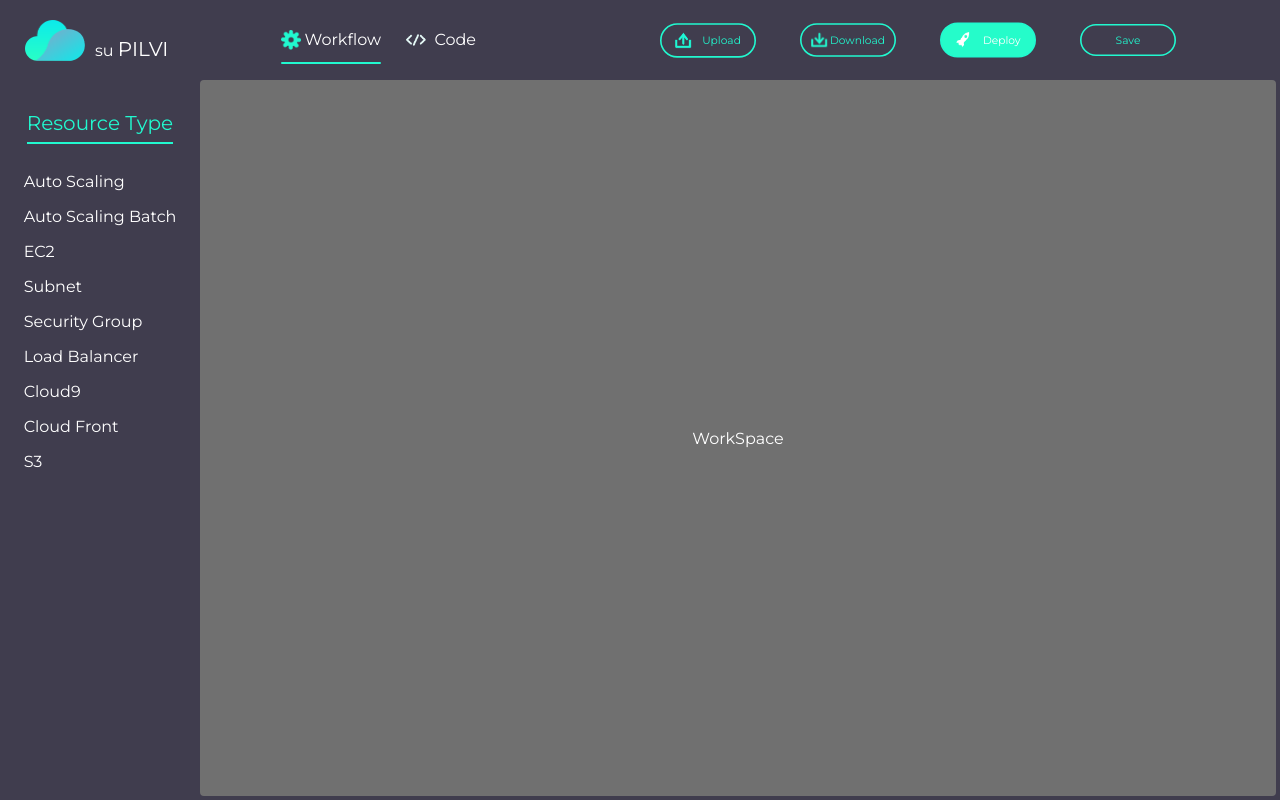
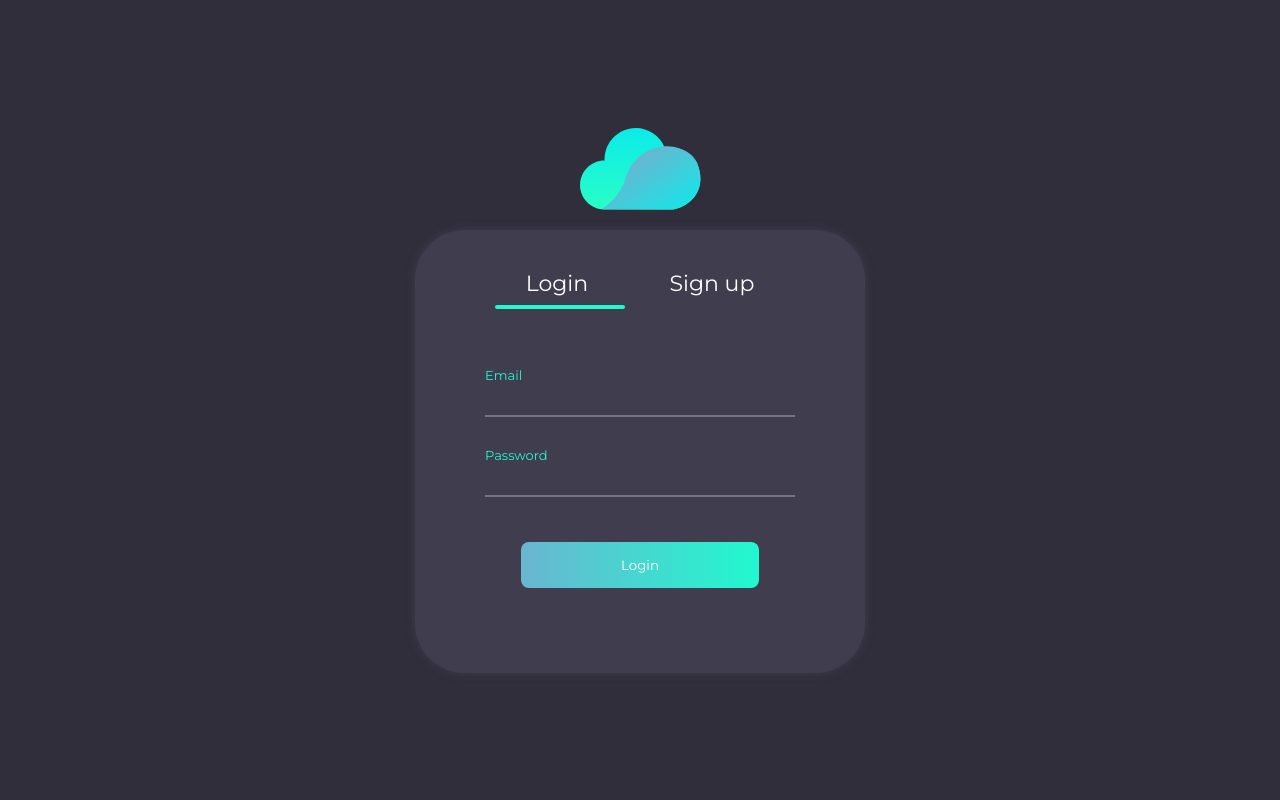
Before and after one commit to Aravindh036/web-portal, a React (Create React App) app: page / in a window 1280 px wide. Built offline with nearby package versions, Linux system fonts and the light colour scheme.

Commit message:
login and signup added

```diff
--- a/src/App.jsx
+++ b/src/App.jsx
@@ -1,12 +1,13 @@
 import React, { Component } from 'react';
 import './App.css';
 import Editor from './components/Editor/Editor';
+import Login from './components/Login/Login';
 
 class App extends Component {
   render() {
     return (
       <div className="app">
-        <Editor/>
+        <Login/>
       </div>
     );
   }
--- a/src/components/Editor/Editor.css
+++ b/src/components/Editor/Editor.css
@@ -4,6 +4,7 @@
 
   *{
       box-sizing: border-box;
+      outline: none;
   }
 
   .editor-container{
--- /dev/null
+++ b/src/components/Login/Login.css
@@ -0,0 +1,88 @@
+.home-image{
+    display: flex;
+    flex-direction: column;
+    justify-content: center;
+    align-items: center;
+    background-color: #302E3A;
+
+    height: 100vh;
+    overflow: auto;
+}
+
+.home-image img{
+    margin-bottom: 20px;
+}
+
+.form-container{
+    padding: 20px 70px;
+    border-radius: 50px;
+    background-color: #403D4E;
+    box-shadow: 0 0 10px #403D4E;
+    width: 450px;
+}
+
+.login-signup{
+    color: #fff;
+    display: flex;
+    justify-content: space-around;
+    position: relative;
+    font-size: 22px;
+    margin: 20px 0 40px 0;
+}
+
+.login-signup .login, .login-signup .signup{
+    cursor: pointer;
+}
+
+.under-line-form{
+    border-bottom: 4px solid #21F9CF;
+    border-radius: 8px;
+    width: 130px;
+    left: 10px;
+    position: absolute;
+    top: 35px;
+    transition: all 0.3s ease;
+}
+
+.move-line-right{
+    left: 160px;
+}
+
+.login-signup-form label {
+    color: #21F9CF;
+    font-size: 13px;
+    margin-top: 30px;
+}
+
+.login-signup-form button{
+    background:linear-gradient(to right,#6AB5D0,#21F9CF);
+    padding: 15px 100px;
+    border: 0;
+    border-radius: 8px;
+    color: #fff;
+    cursor: pointer;
+    margin: 45px 0 65px 0;
+}
+
+
+.login-signup-form input{
+    background-color: transparent;
+    border: 0;
+    border-bottom: 2px solid rgba(229, 250, 247, 0.288);
+    width: 100%;
+    padding: 8px 14px;
+    color: #fff;
+}
+
+.login-form, .signup-form{
+    display: flex;
+    justify-content: center;
+    flex-direction: column;
+    align-items: center;
+}
+
+.align-start{
+    display: flex;
+    flex-direction: column;
+    width: 100%;
+}
--- /dev/null
+++ b/src/components/Login/Login.jsx
@@ -0,0 +1,74 @@
+import React, { Component } from 'react';
+
+import './Login.css';
+
+import logo from '../../assets/logo.png';
+
+class Login extends Component {
+    state = {
+        login: true,
+        signup: false
+    };
+    getLogin = () => {
+        if (this.state.login !== true) {
+            this.setState({
+                login: true,
+                signup: false
+            });
+            document.getElementById("form-line-id").classList.toggle("move-line-right");
+        }
+    }
+    getSignup = () => {
+        if (this.state.signup !== true) {
+            this.setState({
+                login: false,
+                signup: true
+            });
+            document.getElementById("form-line-id").classList.toggle("move-line-right");
+        }
+    }
+    render() {
+        return (
+            <div className="home-container" >
+                <div className="home-image">
+                    <img src={logo} alt="su"/>
+                    <div className="form-container">
+                        <div className="login-signup">
+                            <div className="login" onClick={this.getLogin} >Login</div>
+                            <div className="signup" onClick={this.getSignup} >Sign up</div>
+                            <div id="form-line-id" className="under-line-form"></div>
+                        </div>
+                        <div className="login-signup-form">
+                            {this.state.login === true ?
+                                <div className="login-form">
+                                    <div className="align-start">
+                                        <label>Email</label>
+                                        <input type="text" />
+                                    </div>
+                                    <div className="align-start">
+                                        <label>Password</label>
+                                        <input type="password" />
+                                    </div>
+                                    <button className="form-button">Login</button>
+                                </div> : null}
+                            {this.state.signup === true ?
+                                <div className="signup-form">
+                                    <div className="align-start">
+                                        <label>Email</label>
+                                        <input type="text" />
+                                    </div>
+                                    <div className="align-start">
+                                        <label>Password</label>
+                                        <input type="password" />
+                                    </div>
+                                    <button className="form-button">Signup</button>
+                                </div> : null}
+                        </div>
+                    </div>
+                </div>
+            </div>
+        );
+    }
+}
+
+export default Login;
```
